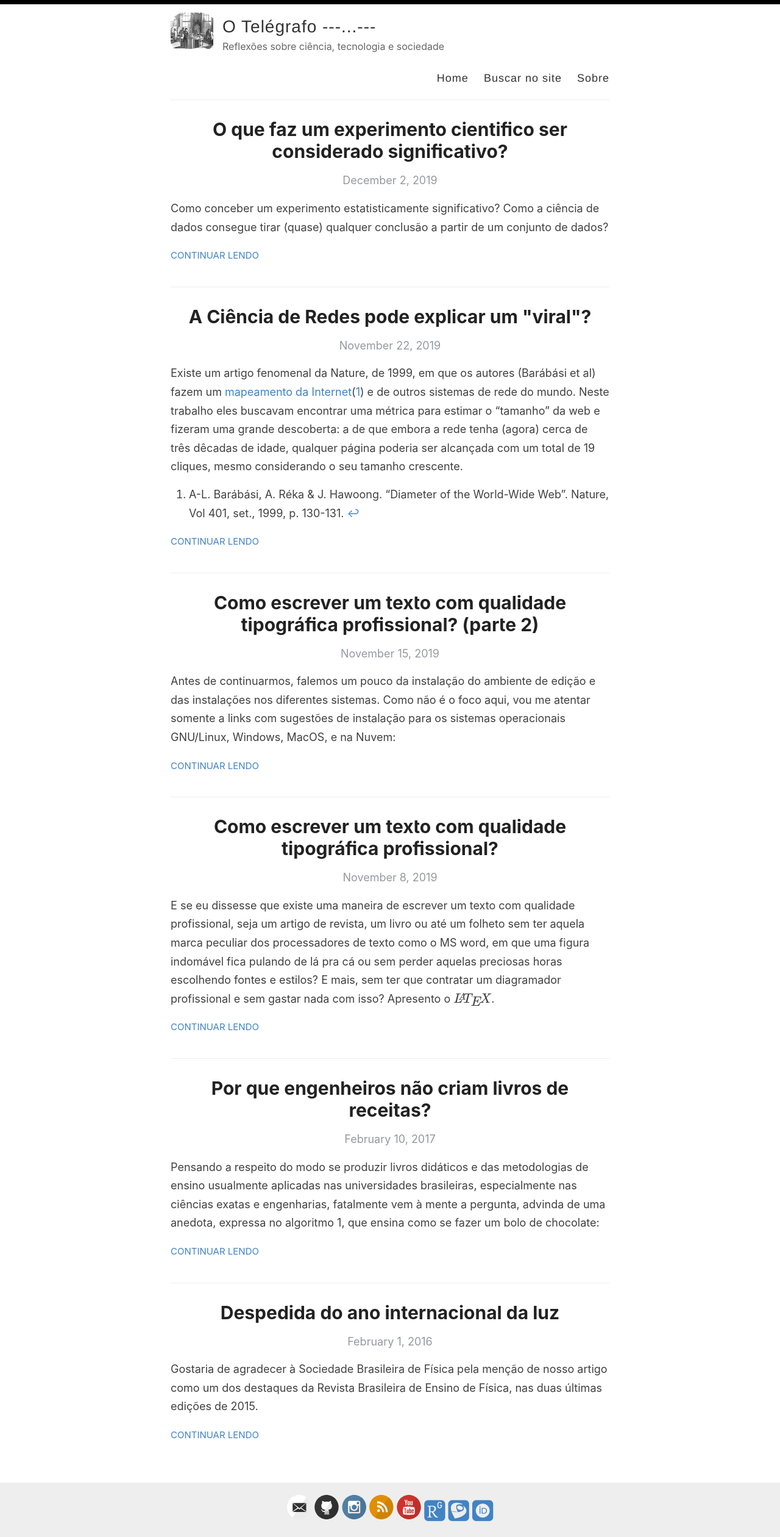
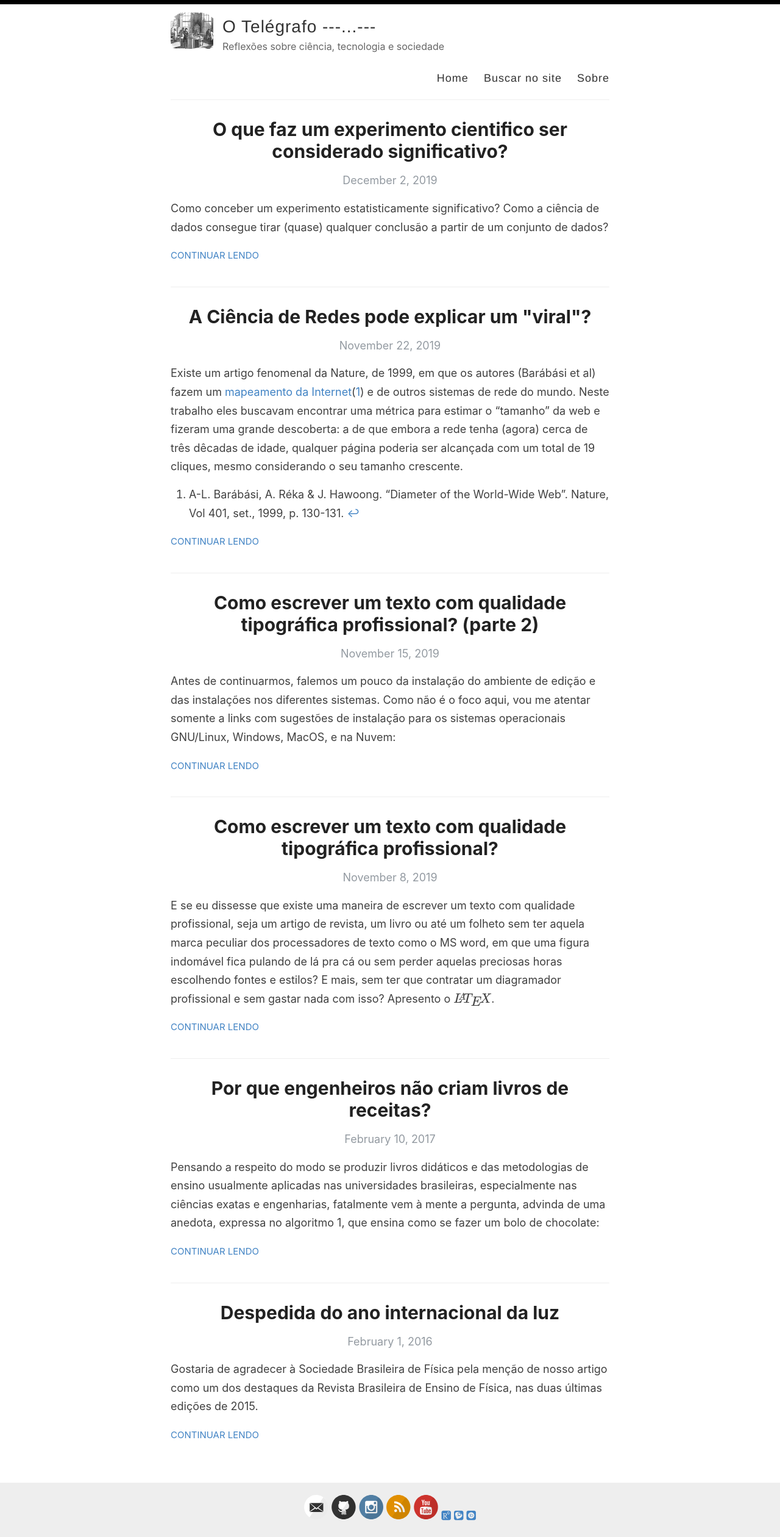
Before and after one commit to tonidandel/otelegrafo_, a Jekyll site: the page built from index.html, in a window 1280 px wide. Shown: the whole page at 61% size. Built offline with Jekyll 4.4.1, drawn with Linux system fonts in a browser that asks for light colours; nearby versions of some CDN libraries; formulas are drawn with MathJax 3; the list of posts is cut into pages by our own code.

Commit message:
orcid-icon-size-test

```diff
--- a/_layouts/default.html
+++ b/_layouts/default.html
@@ -4,11 +4,11 @@
     <title>{% if page.title and page.title != "" %}{{ page.title }} – {% endif %}{{ site.name }} – {{ site.description }}</title>
     {% seo %}
     {% include meta.html %}
-    <link rel="stylesheet" href="{{ site.baseurl }}/assets/academicons.css">
-    <link rel="stylesheet" href="https://cdnjs.cloudflare.com/ajax/libs/font-awesome/4.6.3/css/font-awesome.min.css">
     <link rel="stylesheet" type="text/css" href="{{ site.baseurl }}/assets/style.css" />
     <link rel="alternate" type="application/rss+xml" title="{{ site.name }} - {{ site.description }}" href="{{ site.baseurl }}/feed.xml" />
     <link rel="canonical" href="{{ site.url }}{{ page.url }}" />
+    <link rel="stylesheet" href="{{ site.baseurl }}/assets/academicons.css">
+    <link rel="stylesheet" href="https://cdnjs.cloudflare.com/ajax/libs/font-awesome/4.6.3/css/font-awesome.min.css">
 
     <meta name="theme-color" content="#000000">
     <link rel="icon" type="image/png" sizes="32x32" href="{{ site.baseurl }}/images/favicon-32x32.png">
--- a/assets/academicons.css
+++ b/assets/academicons.css
@@ -17,8 +17,8 @@
 .ai {
 	display:inline-block;
 	font:normal normal normal 14px/1 Academicons;
-	/*font-size:inherit;*/
-  font-size:40px; /*teste de tamanho de icone*/
+	font-size:inherit;
+  /*font-size:40px; teste de tamanho de icone*/
 	text-rendering:auto;
 	-webkit-font-smoothing:antialiased;
 	-moz-osx-font-smoothing:grayscale;
```
